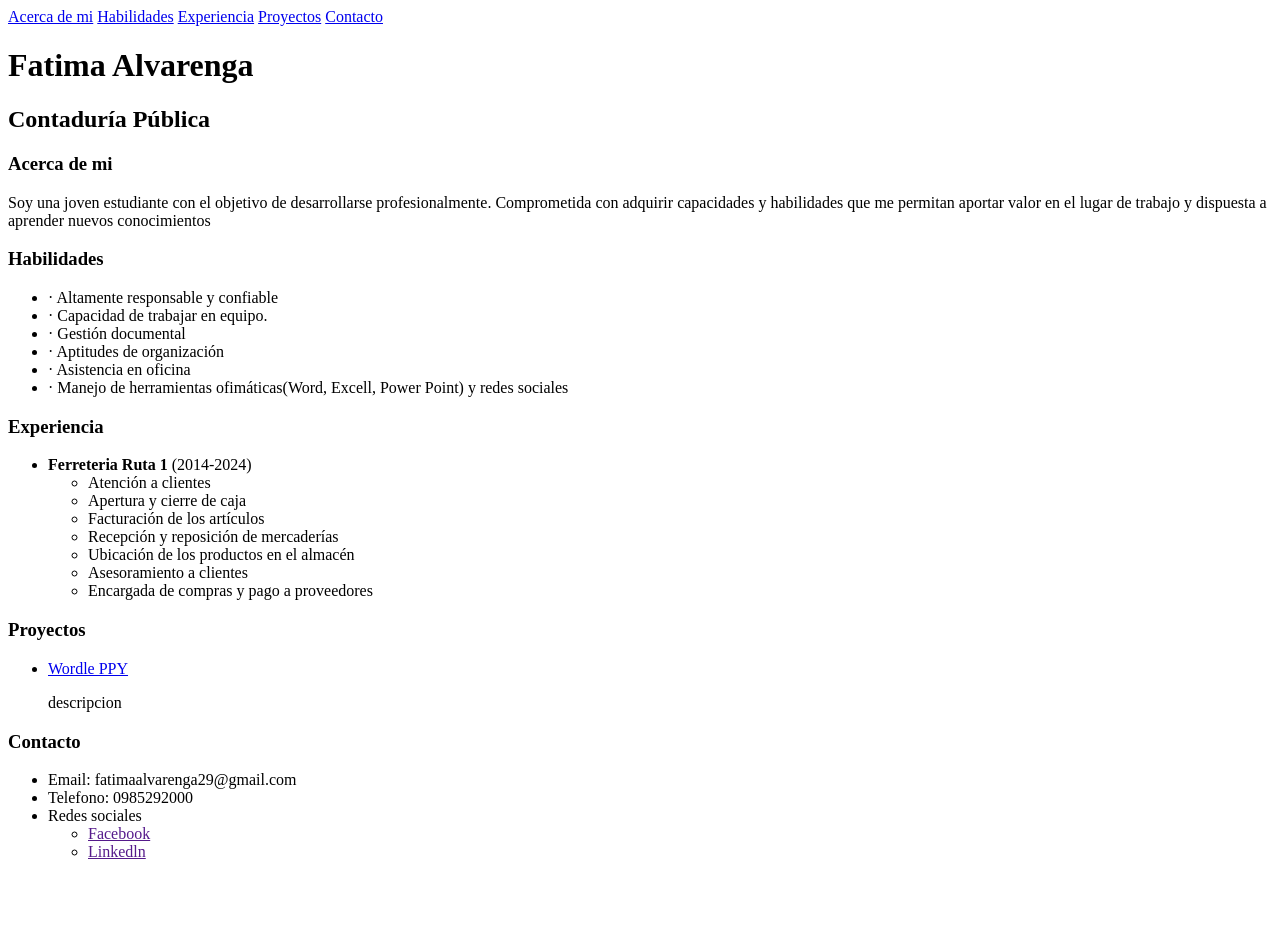
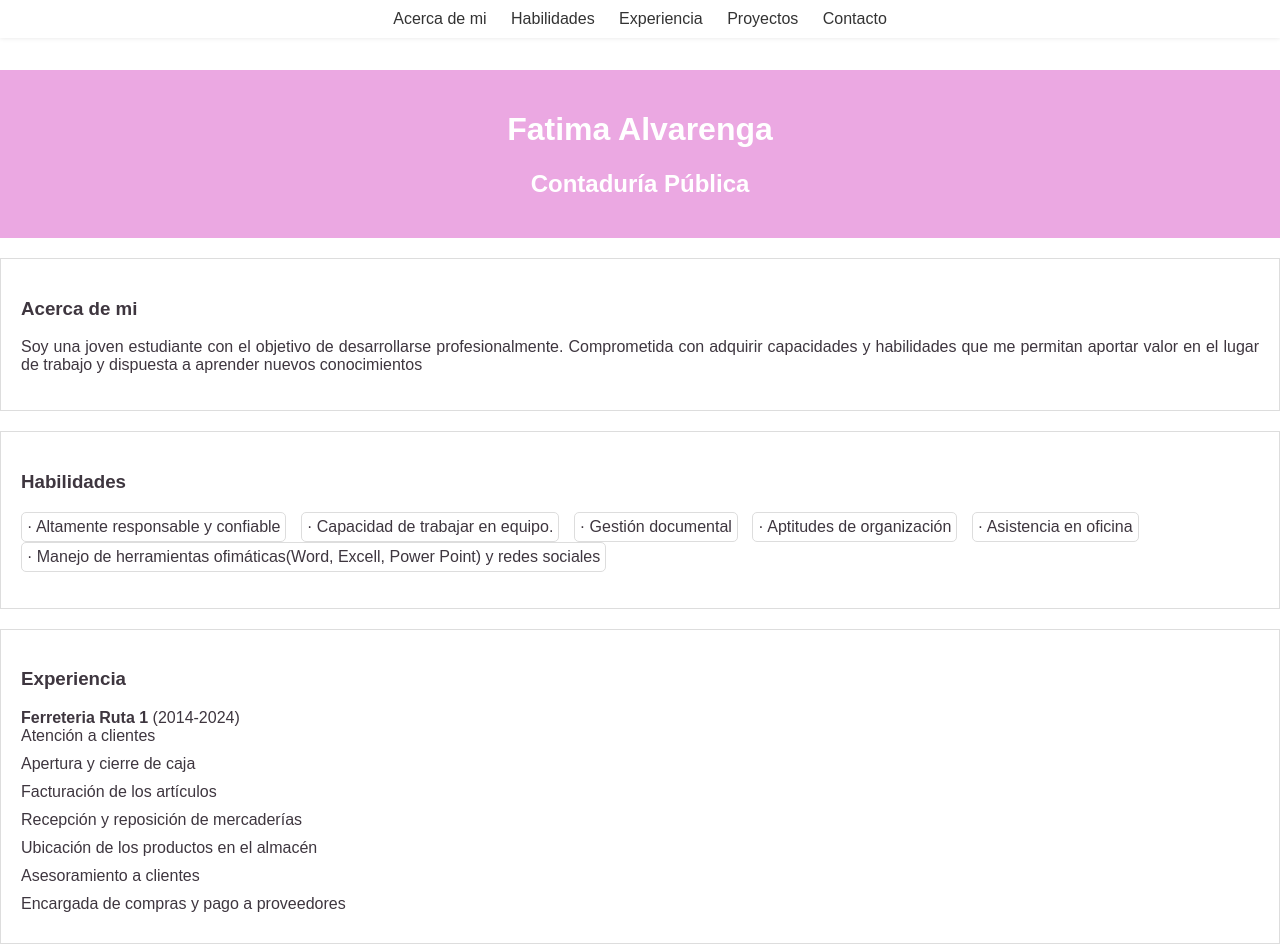
Before and after one commit to fati2911/Mi-portfolio, a plain HTML site: page index.html in a window 1280 px wide. Shown: the top 952 px of the page. Before the commit the page ends 877 px from the top, so only its background shows below. Drawn offline with Linux system fonts and the light colour scheme.

Commit message:
Incorporacion de css

```diff
--- a/index.html
+++ b/index.html
@@ -2,15 +2,20 @@
 <html>
     <head>
         <title>Mi portafolio personal</title>
+        <link rel="stylesheet" href="./style.css" />
+        <link
+  rel="stylesheet"
+  href="https://cdnjs.cloudflare.com/ajax/libs/font-awesome/4.7.0/css/font-awesome.min.css"
+/>
     </head>
     <body>
         <header>
             <nav>
-                <a href="#acerca-de-mi">Acerca de mi</a>
-                <a href="#habilidades">Habilidades</a>
-                <a href="#experiencia">Experiencia</a>
-                <a href="#proyectos">Proyectos</a>
-                <a href="#contacto">Contacto</a>
+                <a class="menu-item" href="#acerca-de-mi">Acerca de mi</a>
+                <a class="menu-item" href="#habilidades">Habilidades</a>
+                <a class="menu-item" href="#experiencia">Experiencia</a>
+                <a class="menu-item" href="#proyectos">Proyectos</a>
+                <a class="menu-item" href="#contacto">Contacto</a>
             </nav>
             <h1>Fatima Alvarenga</h1>
             <h2>Contaduría Pública</h2>
@@ -74,12 +79,12 @@
                     <li>Telefono: 0985292000</li>
                     <li>
                         Redes sociales
-                        <ul>
+                        <ul id="sociales">
                             <li>
-                                <a href="">Facebook</a>
+                                <a href="" class="fa fa-facebook"></a>
                             </li>
                             <li>
-                                <a href="">Linkedln</a>
+                                <a href="" class="fa fa-linkedin"></a>
                             </li>
                         </ul>
                     </li>
--- /dev/null
+++ b/style.css
@@ -0,0 +1,108 @@
+body {
+    font-family: Arial, sans-serif;
+    margin: 0;
+    color: #3e363f;
+    padding-top: 70px;
+  }
+
+  nav {
+    position: fixed;
+    top: 0;
+    left: 0;
+    width: 100%;
+    background-color: #fff;
+    box-shadow: 0 0 5px rgba(0, 0, 0, 0.1);
+  }
+
+  .menu-item {
+    text-decoration: none;
+    color: #333;
+    padding: 10px;
+    display: inline-block;
+  }
+
+  .menu-item:hover {
+    background-color: #ddd;
+    transition: all 0.4s ease-in-out;
+  }
+
+  header {
+    background-color: rgb(235, 168, 226);
+    color: #fff;
+    text-align: center;
+    padding: 20px;
+    margin-bottom: 20px;
+  }
+
+  section {
+    padding: 20px;
+    border: 1px solid #ddd;
+    margin-bottom: 20px;
+  }
+
+  #acerca-de-mi {
+    text-align: justify;
+  }
+
+  #habilidades ul {
+    list-style: none;
+    padding: 0;
+  }
+
+  #habilidades ul li {
+    display: inline-block;
+    padding: 5px;
+    border: 1px solid #ddd;
+    border-radius: 5px;
+    margin-right: 10px;
+  }
+
+  #experiencia ul {
+    list-style: none;
+    padding: 0;
+    margin: 0;
+  }
+
+  #experiencia ul li {
+    margin-bottom: 10px;
+  }
+
+  #proyectos ul {
+    list-style: none;
+    padding: 0;
+    margin: 0;
+  }
+
+  #proyectos ul li a {
+    text-decoration: none;
+    color: #333;
+  }
+
+  #proyectos ul li a:hover {
+    text-decoration: underline;
+  }
+
+  #sociales {
+    list-style: none;
+    padding: 0;
+    margin-top: 10px;
+  }
+
+  #sociales li {
+    list-style: none;
+    display: inline-block;
+    padding: 5px;
+  }
+
+  .fa {
+    color: #333;
+    text-decoration: none;
+    margin-left: 0px;
+  }
+
+  footer {
+    background-color: #333;
+    color: #fff;
+    text-align: center;
+    padding: 10px;
+  }
```
